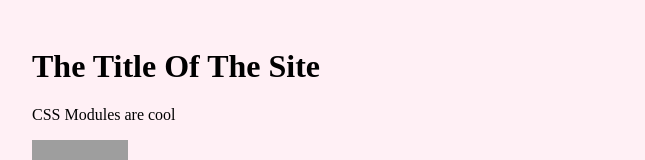
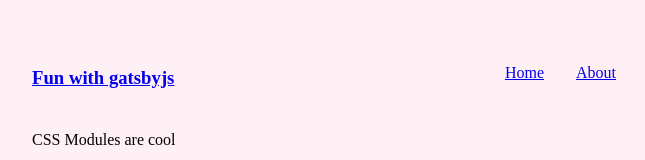
Before and after one commit to Kehrlann/fun-with-gatsbyjs, a Gatsby site: page /about-css-modules in a window 1280 px wide. Shown: the top 160 px of the page, without its empty margins (308-953 px from the left). Built offline with nearby package versions, Linux system fonts and the light colour scheme; Gatsby itself is replaced by a stand-in of ours; grey boxes are pictures that could not be loaded.

Commit message:
Layout container

```diff
--- a/gatsby-config.js
+++ b/gatsby-config.js
@@ -8,6 +8,6 @@ module.exports = {
   /* Your site config here */
   plugins: [],
   siteMetadata: {
-    title: 'The Title Of The Site'
-  }
+    title: "Fun with gatsbyjs",
+  },
 }
--- /dev/null
+++ b/src/components/layout.js
@@ -0,0 +1,42 @@
+import { graphql, useStaticQuery, Link } from "gatsby"
+import React from "react"
+import Container from "./container"
+
+const ListLink = ({ to, children }) => (
+  <Link style={{ padding: "0 1rem" }} to={to}>
+    {children}
+  </Link>
+)
+
+export default function Layout({ children }) {
+  const data = useStaticQuery(graphql`
+    query {
+      site {
+        siteMetadata {
+          title
+        }
+      }
+    }
+  `)
+  return (
+    <Container>
+      <header style={{ marginBottom: `1.5rem` }}>
+        <Link
+          to="/"
+          style={{
+            textShadow: `none`,
+            backgroundImage: `none`,
+            display: `inline-block`,
+          }}
+        >
+          <h3>{data.site.siteMetadata.title}</h3>
+        </Link>
+        <ul style={{ listStyle: `none`, float: `right` }}>
+          <ListLink to="/">Home</ListLink>
+          <ListLink to="/about-css-modules">About</ListLink>
+        </ul>
+      </header>
+      {children}
+    </Container>
+  )
+}
--- a/src/pages/about-css-modules.js
+++ b/src/pages/about-css-modules.js
@@ -1,8 +1,6 @@
 import React from "react"
-
-import Container from "../components/container"
+import Layout from "../components/layout"
 import styles from "./about-css-modules.module.css"
-import { graphql } from "gatsby"
 
 const User = props => (
   <div className={styles.user}>
@@ -14,10 +12,9 @@ const User = props => (
   </div>
 )
 
-export default function About({ data: { site: { siteMetadata }}}) {
+export default function About() {
   return (
-    <Container>
-      <h1>{siteMetadata.title}</h1>
+    <Layout>
       <p>CSS Modules are cool</p>
       <User
         username="Jane Doe"
@@ -29,16 +26,6 @@ export default function About({ data: { site: { siteMetadata }}}) {
         avatar="https://s3.amazonaws.com/uifaces/faces/twitter/vladarbatov/128.jpg"
         excerpt="I'm Bob Smith, a vertically aligned type of guy. Lorem ipsum dolor sit amet, consectetur adipisicing elit."
       />
-    </Container>
+    </Layout>
   )
 }
-
-export const query = graphql`
-query {
-  site {
-    siteMetadata {
-      title
-    }
-  }
-}
-`
--- a/src/pages/index.js
+++ b/src/pages/index.js
@@ -1,12 +1,12 @@
 import React from "react"
+import Layout from "../components/layout"
 
 export default function Home() {
   return (
-    <div style={{ color: `purple` }}>
-      <h1>Hello Gatsby!</h1>
+    <Layout>
       <p>What a world.</p>
       {/* highlight-next-line */}
       <img src="https://source.unsplash.com/random/400x200" alt="" />
-    </div>
+    </Layout>
   )
 }
```
